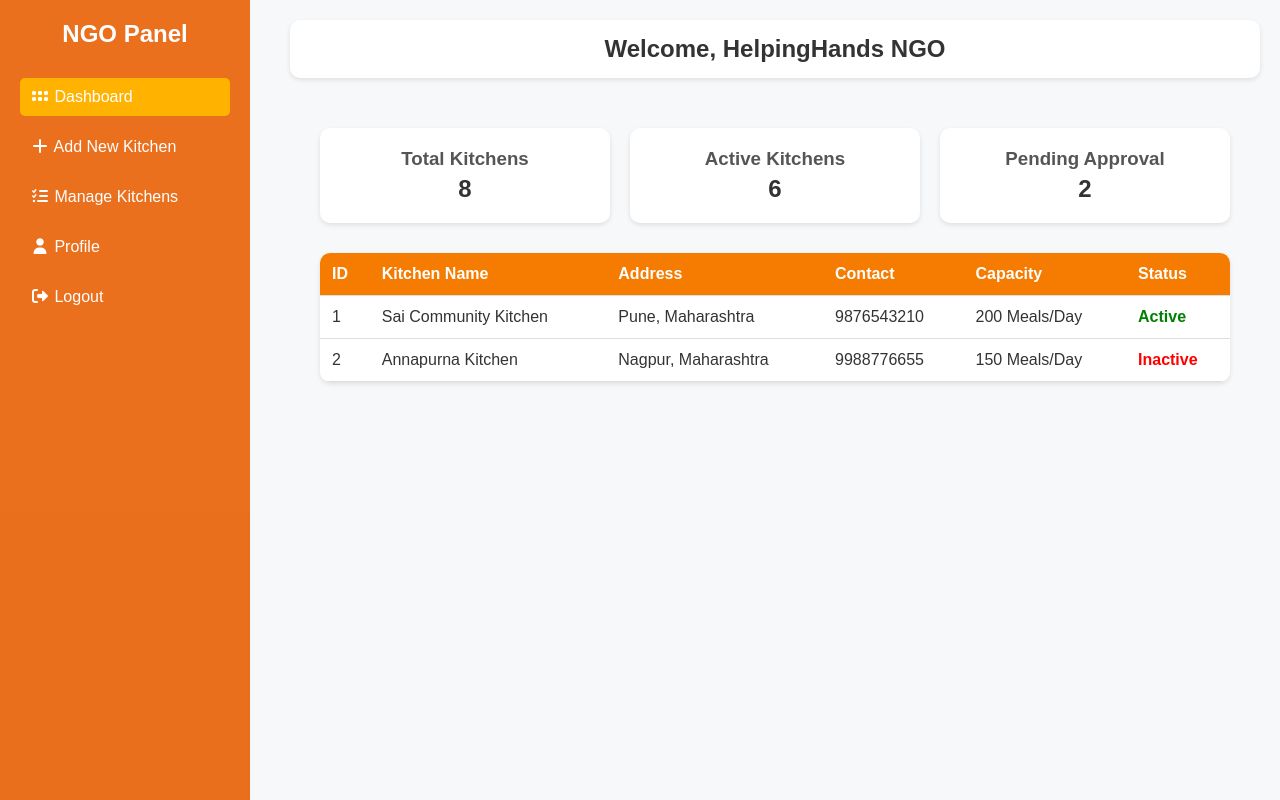
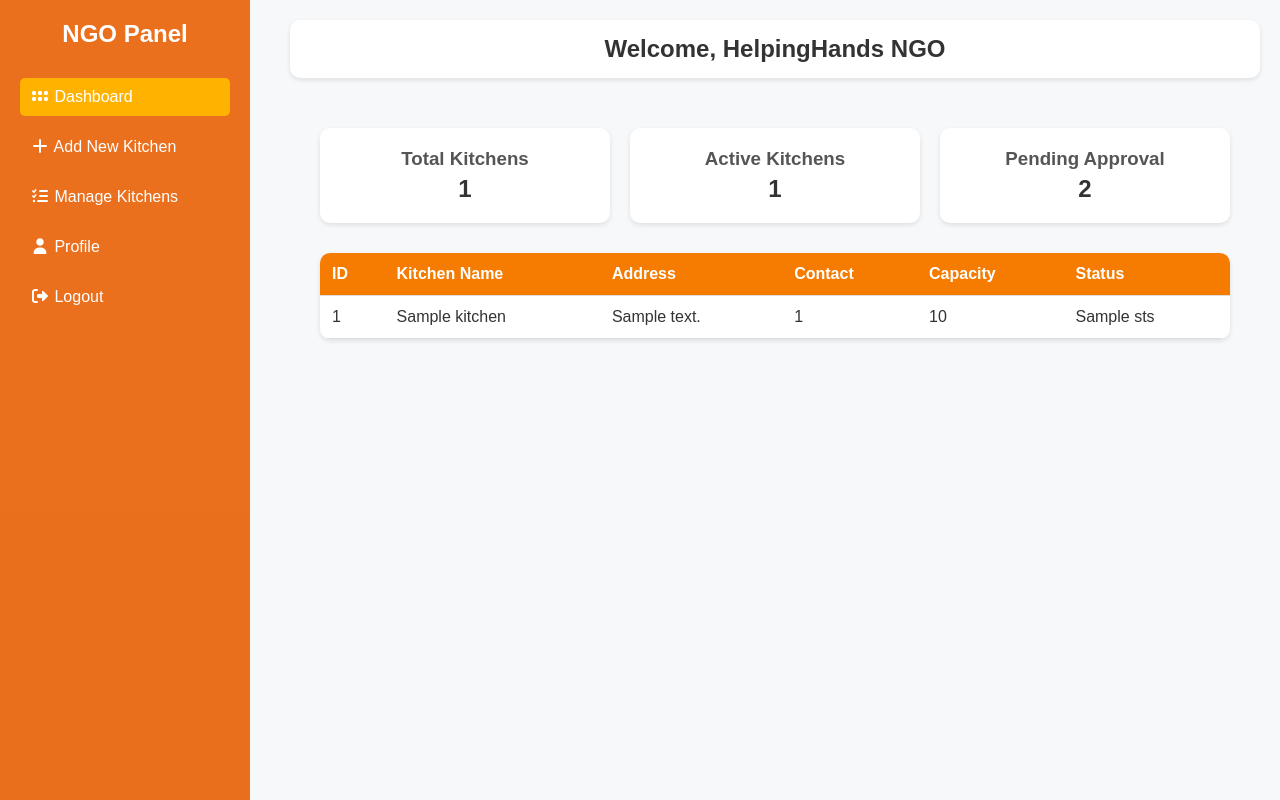
Before and after one commit to Shreyas140304/Community_kitchen_locator, a Flask app: template Templates/NGODashboard.html in a window 1280 px wide. Run offline with Flask 3, Linux system fonts and the light colour scheme; the template is opened without the code that fills it: most values are stand-ins (such as "Sample title", 1, 10 or a date in 2020); some libraries are stand-ins or nearby versions.

Commit message:
Refactor NGODashboard.html for dynamic URLs and fields
Updated NGODashboard.html to use Flask's url_for for dynamic URLs and modified form field names for consistency.

```diff
--- a/Templates/NGODashboard.html
+++ b/Templates/NGODashboard.html
@@ -7,7 +7,7 @@
     <link rel="stylesheet" href="https://cdnjs.cloudflare.com/ajax/libs/font-awesome/7.0.1/css/all.min.css"
         integrity="sha512-2SwdPD6INVrV/lHTZbO2nodKhrnDdJK9/kg2XD1r9uGqPo1cUbujc+IYdlYdEErWNu69gVcYgdxlmVmzTWnetw=="
         crossorigin="anonymous" referrerpolicy="no-referrer" />
-    <link rel="stylesheet" href="../css/dashboard.css">
+    <link rel="stylesheet" href="{{ url_for('static', filename='css/dashboard.css') }}">
     <title>Document</title>
 </head>
 
@@ -35,11 +32,11 @@
                 <div class="stats">
                     <div class="card">
                         <h3>Total Kitchens</h3>
-                        <h2>8</h2>
+                        <h2>{{ count }}</h2>
                     </div>
                     <div class="card">
                         <h3>Active Kitchens</h3>
-                        <h2>6</h2>
+                        <h2>{{ count_active }}</h2>
                     </div>
                     <div class="card">
                         <h3>Pending Approval</h3>
@@ -57,30 +55,24 @@
                                 <th>Contact</th>
                                 <th>Capacity</th>
                                 <th>Status</th>
-
                             </tr>
                         </thead>
-                        <tbody>
+                        <tbody id="kitchenTable">
+                            {% for kitchen in kitchens %}
                             <tr>
-                                <td>1</td>
-                                <td>Sai Community Kitchen</td>
-                                <td>Pune, Maharashtra</td>
-                                <td>9876543210</td>
-                                <td>200 Meals/Day</td>
-                                <td><span class="status-active">Active</span></td>
-
+                                <td>{{ loop.index }}</td>
+                                <td>{{ kitchen.kitchen_name }}</td>
+                                <td>{{ kitchen.address }}</td>
+                                <td>{{ kitchen.phone_num }}</td>
+                                <td>{{ kitchen.capacity }}</td>
+                                <td>{{ kitchen.sts }}</td>
                             </tr>
-                            <tr>
-                                <td>2</td>
-                                <td>Annapurna Kitchen</td>
-                                <td>Nagpur, Maharashtra</td>
-                                <td>9988776655</td>
-                                <td>150 Meals/Day</td>
-                                <td><span class="status-inactive">Inactive</span></td>
-
-                            </tr>
+                            {% endfor %}
                         </tbody>
                     </table>
+                    {% else %}
+                    <p>No kitchens found.</p>
+                    {% endif %}
                 </div>
             </div>
 
@@ -88,15 +80,15 @@
             <div id="add-kitchen" class="content-section">
                 <h3>Add New Kitchen</h3>
 
-                <form class="add-kitchen-form">
+                <form class="add-kitchen-form" action="/welcome" method="POST">
 
                     <!-- 1. Location and Contact Information -->
                     <fieldset>
                         <legend>Location & Contact Information</legend>
 
                         <div class="kitchenName bottomPadding">
-                            <label class="l-style" for="kitchen-name">Kitchen Name:</label>
-                            <input type="text" id="kitchen-name" name="kitchen-name" required>
+                            <label class="l-style" for="kitchen_name">Kitchen Name:</label>
+                            <input type="text" id="kitchen_name" name="kitchen_name" required>
                         </div>
 
                         <div class="kitchenAdd bottomPadding">
@@ -111,23 +103,23 @@
                         </div>
 
                         <div class="serviceArea bottomPadding">
-                            <label class="l-style" for="service-area">Service Area:</label>
-                            <input type="text" id="service-area" name="service-area" required>
+                            <label class="l-style" for="service_area">Service Area:</label>
+                            <input type="text" id="service_area" name="service_area" required>
                         </div>
 
                         <div class="contactPerson bottomPadding">
-                            <label class="l-style" for="contact-person">Contact Person:</label>
-                            <input type="text" id="contact-person" name="contact-person" required>
+                            <label class="l-style" for="contact_person">Contact Person:</label>
+                            <input type="text" id="contact_Name" name="contact_Name" required>
                         </div>
 
                         <div class="contactPhn bottomPadding">
-                            <label class="l-style" for="contact-phone">Contact Phone:</label>
-                            <input type="tel" id="contact-phone" name="contact-phone" required>
+                            <label class="l-style" for="contact_phone">Contact Phone:</label>
+                            <input type="tel" id="phone_num" name="phone_num" required>
                         </div>
 
                         <div class="contactEmail bottomPadding">
-                            <label class="l-style" for="contact-email">Contact Email:</label>
-                            <input type="email" id="contact-email" name="contact-email" required>
+                            <label class="l-style" for="contact_email">Contact Email:</label>
+                            <input type="email" id="contact_email" name="contact_email" required>
                         </div>
 
 
@@ -146,19 +138,20 @@
                         <div class="openDays bottomPadding">
                             <label class="l-style">Days Open:</label>
                             <div class="checkbox-group">
-                                <label><input type="checkbox" name="days[]" value="Mon"> Mon</label>
-                                <label><input type="checkbox" name="days[]" value="Tue"> Tue</label>
-                                <label><input type="checkbox" name="days[]" value="Wed"> Wed</label>
-                                <label><input type="checkbox" name="days[]" value="Thu"> Thu</label>
-                                <label><input type="checkbox" name="days[]" value="Fri"> Fri</label>
-                                <label><input type="checkbox" name="days[]" value="Sat"> Sat</label>
-                                <label><input type="checkbox" name="days[]" value="Sun"> Sun</label>
+                                <label><input type="checkbox" name="days" value="Mon"> Mon</label>
+                                <label><input type="checkbox" name="days" value="Tue"> Tue</label>
+                                <label><input type="checkbox" name="days" value="Wed"> Wed</label>
+                                <label><input type="checkbox" name="days" value="Thu"> Thu</label>
+                                <label><input type="checkbox" name="days" value="Fri"> Fri</label>
+                                <label><input type="checkbox" name="days" value="Sat"> Sat</label>
+                                <label><input type="checkbox" name="days" value="Sun"> Sun</label>
+                                <label><input type="checkbox" name="days" value="All"> All</label>
                             </div>
                         </div>
 
                         <div class="mealTime bottomPadding">
-                            <label class="l-style" for="meal-time">Meal Serving Time:</label>
-                            <input type="text" id="meal-time" name="meal-time" placeholder="e.g., 12:00 PM - 2:00 PM"
+                            <label class="l-style" for="meal_time">Meal Serving Time:</label>
+                            <input type="text" id="meal_time" name="meal_time" placeholder="e.g., 12:00 PM - 2:00 PM"
                                 required>
                         </div>
 
@@ -174,7 +167,7 @@
 
                         <div class="splHrs bottomPadding">
                             <label class="l-style" for="special-hours">Special / Holiday Hours:</label>
-                            <textarea id="special-hours" name="special-hours" rows="2"
+                            <textarea id="special_hours" name="special_hours" rows="2"
                                 placeholder="e.g., closed on public holidays"></textarea>
                         </div>
 
@@ -187,10 +180,10 @@
                         <div class="mealType bottomPadding">
                             <label class="l-style">Meal Types:</label>
                             <div class="checkbox-group">
-                                <label><input type="checkbox" name="meal-types[]" value="Hot Meals"> Hot Meals</label>
-                                <label><input type="checkbox" name="meal-types[]" value="Packed Lunches"> Packed
+                                <label><input type="checkbox" name="meal_types" value="Hot Meals"> Hot Meals</label>
+                                <label><input type="checkbox" name="meal_types" value="Packed Lunches"> Packed
                                     Lunches</label>
-                                <label><input type="checkbox" name="meal-types[]" value="Groceries"> Groceries</label>
+                                <label><input type="checkbox" name="meal_types" value="Groceries"> Groceries</label>
                             </div>
                         </div>
 
@@ -213,7 +206,7 @@
 
                         <div class="status bottomPadding">
                             <label class="l-style" for="status">Status:</label>
-                            <select id="status" name="status" required>
+                            <select id="sts" name="sts" required>
                                 <option value="active">Active</option>
                                 <option value="inactive">Inactive</option>
                             </select>
@@ -239,36 +233,28 @@
                                 <th>Contact</th>
                                 <th>Capacity</th>
                                 <th>Status</th>
-                                <th>Action</th>
                             </tr>
                         </thead>
                         <tbody id="kitchenTable">
+                            {% for kitchen in kitchens %}
                             <tr>
-                                <td>1</td>
-                                <td>Sai Community Kitchen</td>
-                                <td>Pune, Maharashtra</td>
-                                <td>9876543210</td>
-                                <td>200 Meals/Day</td>
+                                <td>{{ loop.index }}</td>
+                                <td>{{ kitchen.kitchen_name }}</td>
+                                <td>{{ kitchen.address }}</td>
+                                <td>{{ kitchen.phone_num }}</td>
+                                <td>{{ kitchen.capacity }}</td>
                                 <td class="status-active">Active</td>
                                 <td>
                                     <button onclick="openEditKitchen()">Edit</button>
                                     <button>Delete</button>
                                 </td>
                             </tr>
-                            <tr>
-                                <td>2</td>
-                                <td>Annapurna Kitchen</td>
-                                <td>Nagpur, Maharashtra</td>
-                                <td>9988776655</td>
-                                <td>150 Meals/Day</td>
-                                <td class="status-inactive">Inactive</td>
-                                <td>
-                                    <button onclick="editKitchen(this)">Edit</button>
-                                    <button>Delete</button>
-                                </td>
-                            </tr>
+                            {% endfor %}
                         </tbody>
                     </table>
+                    {% else %}
+                    <p>No kitchens found.</p>
+                    {% endif %}
                 </div>
                 <!-- Edit Kitchen Modal -->
                 <div id="editKitchenModal" class="modal">
@@ -276,7 +262,7 @@
                         <span class="close" onclick="closeEditKitchenModal()">&times;</span>
                         <h3>Edit Kitchen</h3>
 
-                        <form id="edit-kitchen-form">
+                        <form id="edit-kitchen-form" action="/edit_kitchen" method="POST">
                             <fieldset>
                                 <legend>Location & Contact Information</legend>
 
@@ -284,7 +270,7 @@
 
                                 <div class="kitchenName bottomPadding">
                                     <label class="l-style" for="edit-kitchen-name">Kitchen Name:</label>
-                                    <input type="text" id="edit-kitchen-name" name="kitchen-name" required>
+                                    <input type="text" id="edit-kitchen-name" name="kitchen_name" required>
                                 </div>
 
                                 <div class="kitchenAdd bottomPadding">
@@ -299,22 +285,22 @@
 
                                 <div class="serviceArea bottomPadding">
                                     <label class="l-style" for="edit-service-area">Service Area:</label>
-                                    <input type="text" id="edit-service-area" name="service-area" required>
+                                    <input type="text" id="edit-service-area" name="service_area" required>
                                 </div>
 
                                 <div class="contactPerson bottomPadding">
                                     <label class="l-style" for="edit-contact-person">Contact Person:</label>
-                                    <input type="text" id="edit-contact-person" name="contact-person" required>
+                                    <input type="text" id="edit-contact_Name" name="contact_Name" required>
                                 </div>
 
                                 <div class="contactPhn bottomPadding">
                                     <label class="l-style" for="edit-contact-phone">Contact Phone:</label>
-                                    <input type="tel" id="edit-contact-phone" name="contact-phone" required>
+                                    <input type="tel" id="edit-phone_num" name="phone_num" required>
                                 </div>
 
                                 <div class="contactEmail bottomPadding">
                                     <label class="l-style" for="edit-contact-email">Contact Email:</label>
-                                    <input type="email" id="edit-contact-email" name="contact-email" required>
+                                    <input type="email" id="edit-contact-email" name="contact_email" required>
                                 </div>
 
                                 <div class="KitchenDirection bottomPadding">
@@ -330,19 +316,19 @@
                                 <div class="bottomPadding">
                                     <label class="l-style">Days Open:</label>
                                     <div class="checkbox-group">
-                                        <label><input type="checkbox" name="days[]" value="Mon"> Mon</label>
-                                        <label><input type="checkbox" name="days[]" value="Tue"> Tue</label>
-                                        <label><input type="checkbox" name="days[]" value="Wed"> Wed</label>
-                                        <label><input type="checkbox" name="days[]" value="Thu"> Thu</label>
-                                        <label><input type="checkbox" name="days[]" value="Fri"> Fri</label>
-                                        <label><input type="checkbox" name="days[]" value="Sat"> Sat</label>
-                                        <label><input type="checkbox" name="days[]" value="Sun"> Sun</label>
+                                        <label><input type="checkbox" name="days" value="Mon"> Mon</label>
+                                        <label><input type="checkbox" name="days" value="Tue"> Tue</label>
+                                        <label><input type="checkbox" name="days" value="Wed"> Wed</label>
+                                        <label><input type="checkbox" name="days" value="Thu"> Thu</label>
+                                        <label><input type="checkbox" name="days" value="Fri"> Fri</label>
+                                        <label><input type="checkbox" name="days" value="Sat"> Sat</label>
+                                        <label><input type="checkbox" name="days" value="Sun"> Sun</label>
                                     </div>
                                 </div>
 
                                 <div class="bottomPadding">
                                     <label class="l-style" for="meal-time">Meal Serving Time:</label>
-                                    <input type="text" id="meal-time" name="meal-time" placeholder="12:00 PM - 2:00 PM">
+                                    <input type="text" id="meal_time" name="meal_time" placeholder="12:00 PM - 2:00 PM">
                                 </div>
 
                                 <div class="bottomPadding">
@@ -356,7 +342,7 @@
 
                                 <div class="bottomPadding">
                                     <label class="l-style" for="special-hours">Special / Holiday Hours:</label>
-                                    <textarea id="special-hours" name="special-hours" rows="2"
+                                    <textarea id="special_hours" name="special_hours" rows="2"
                                         placeholder="Closed on public holidays"></textarea>
                                 </div>
                             </fieldset>
@@ -368,11 +354,11 @@
                                 <div class="bottomPadding">
                                     <label class="l-style">Meal Types:</label>
                                     <div class="checkbox-group">
-                                        <label><input type="checkbox" name="meal-types[]" value="Hot Meals"> Hot
+                                        <label><input type="checkbox" name="meal_types" value="Hot Meals"> Hot
                                             Meals</label>
-                                        <label><input type="checkbox" name="meal-types[]" value="Packed Lunches"> Packed
+                                        <label><input type="checkbox" name="meal_types" value="Packed Lunches"> Packed
                                             Lunches</label>
-                                        <label><input type="checkbox" name="meal-types[]" value="Groceries">
+                                        <label><input type="checkbox" name="meal_types" value="Groceries">
                                             Groceries</label>
                                     </div>
                                 </div>
@@ -397,7 +383,7 @@
 
                                 <div class="bottomPadding">
                                     <label class="l-style" for="status">Status:</label>
-                                    <select id="status" name="status">
+                                    <select id="sts" name="sts">
                                         <option value="active">Active</option>
                                         <option value="inactive">Inactive</option>
                                     </select>
```
Also changed, not shown: other parts of Templates/NGODashboard.html (+13 -14 lines).
